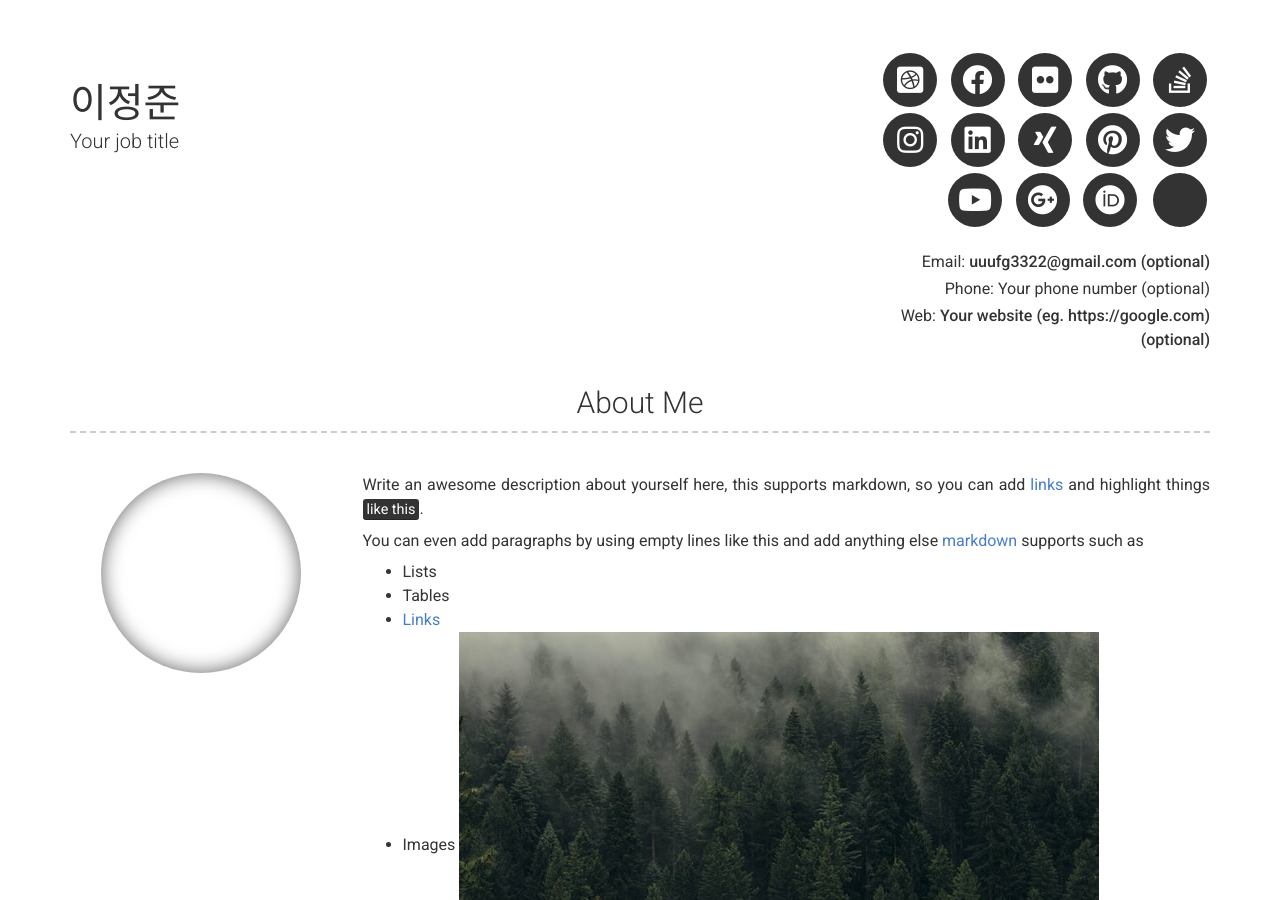
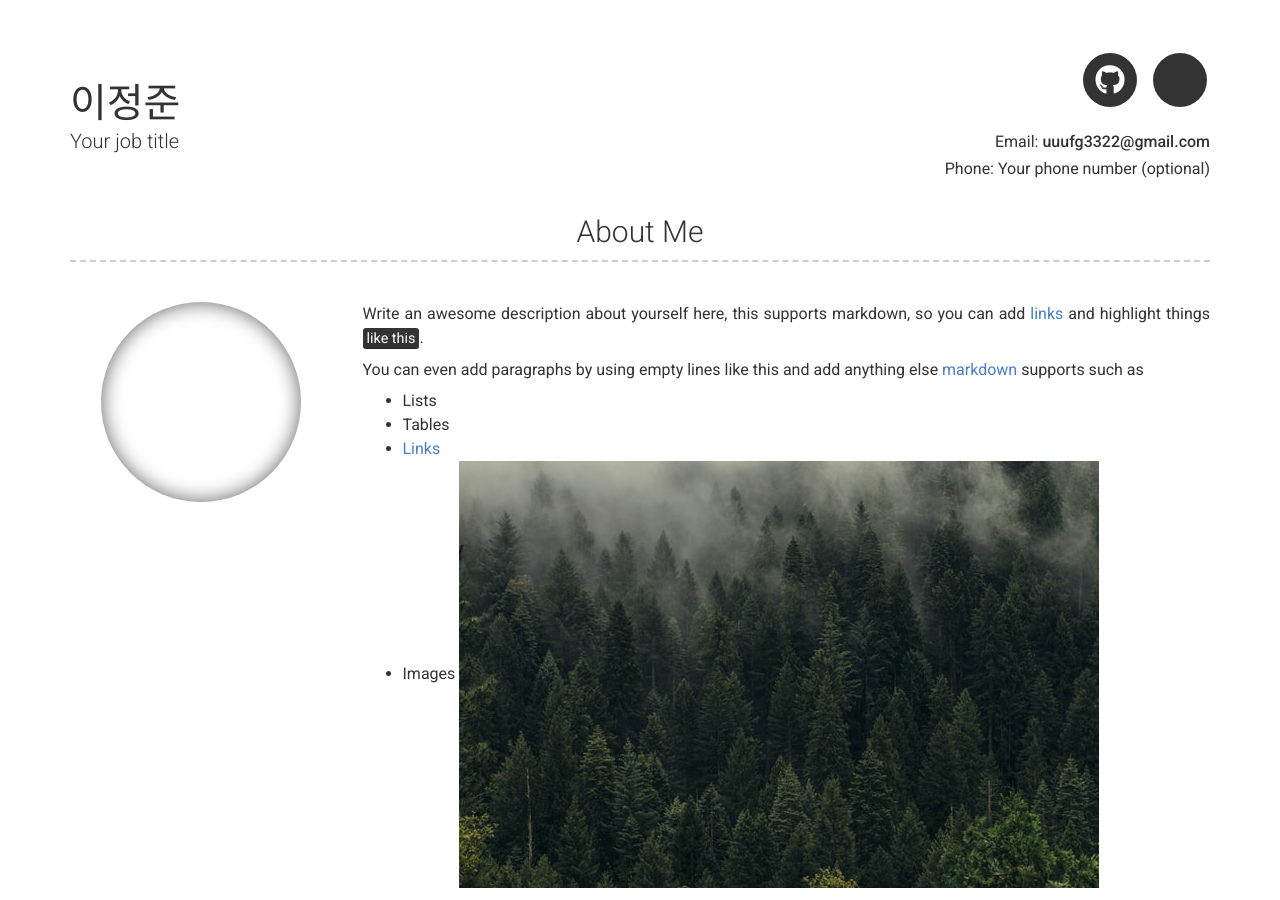
Before and after one commit to dunowljj/resume, a Jekyll site: the page built from index.md, in a window 1280 px wide and 900 px high. Built offline with Jekyll 4.4.1, drawn with Linux system fonts in a browser that asks for light colours; nearby versions of some CDN libraries; part of the change alters nothing that is shown; some of the changed text lies outside the part shown.

```diff
--- a/_config.yml
+++ b/_config.yml
@@ -8,30 +8,30 @@ version: 2
 # Personal info
 name: 이정준
 title: Your job title
-email: uuufg3322@gmail.com (optional)
+email: uuufg3322@gmail.com
 # email_title: Email (Email title override)
 phone: Your phone number (optional)
 # phone_title: Phone (Phone title override)
-website: Your website (eg. https://google.com)(optional)
+#website: Your website (eg. https://google.com)
 # website_title: Web (Website title override)
 
 # Dark Mode (true/false/never)
 darkmode: false
 
-# Social links
-twitter_username: jekyllrb
-github_username:  jekyll
-stackoverflow_username: "00000001"
-dribbble_username: jekyll
-facebook_username: jekyll
-flickr_username: jekyll
-instagram_username: jekyll
-linkedin_username: jekyll
-xing_username: jekyll
-pinterest_username: jekyll
-youtube_username: jekyll
-googleplus_username: +jekyll
-orcid_username: 0000-0000-0000-0000
+## Social links
+#twitter_username: jekyllrb
+github_username:  dunowljj
+#stackoverflow_username: "00000001"
+#dribbble_username: jekyll
+#facebook_username: jekyll
+#flickr_username: jekyll
+#instagram_username: jekyll
+#linkedin_username: jekyll
+#xing_username: jekyll
+#pinterest_username: jekyll
+#youtube_username: jekyll
+#googleplus_username: +jekyll
+#orcid_username: 0000-0000-0000-0000
 
 # Additional icon links
 additional_links:
```
